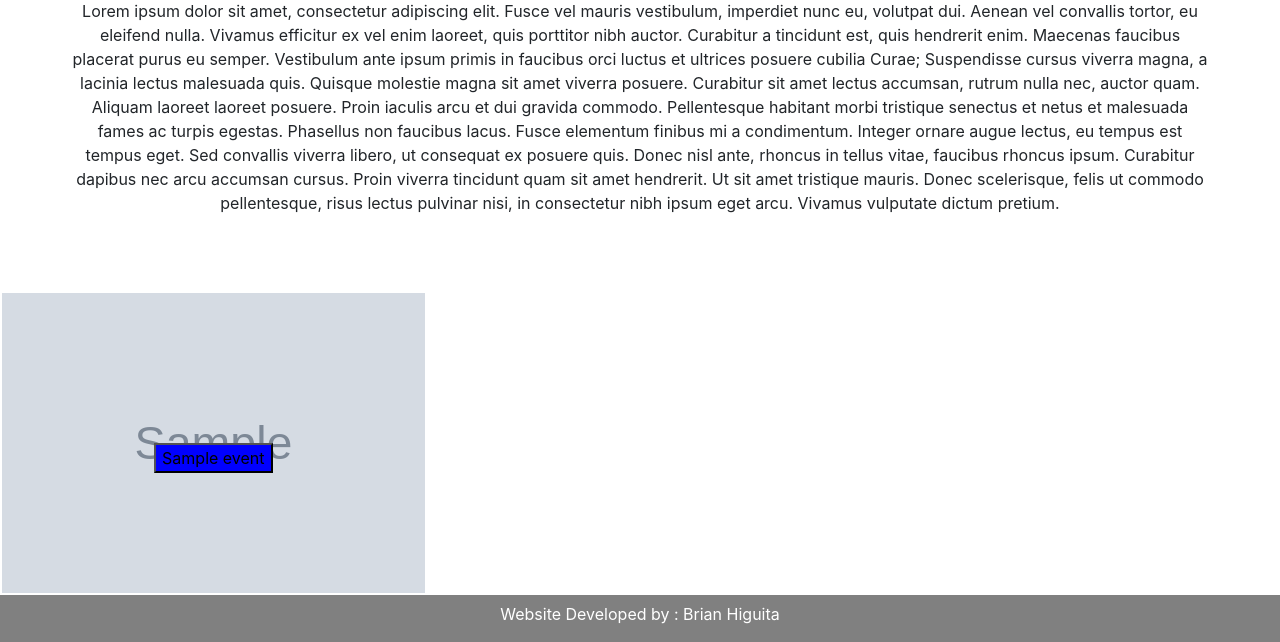
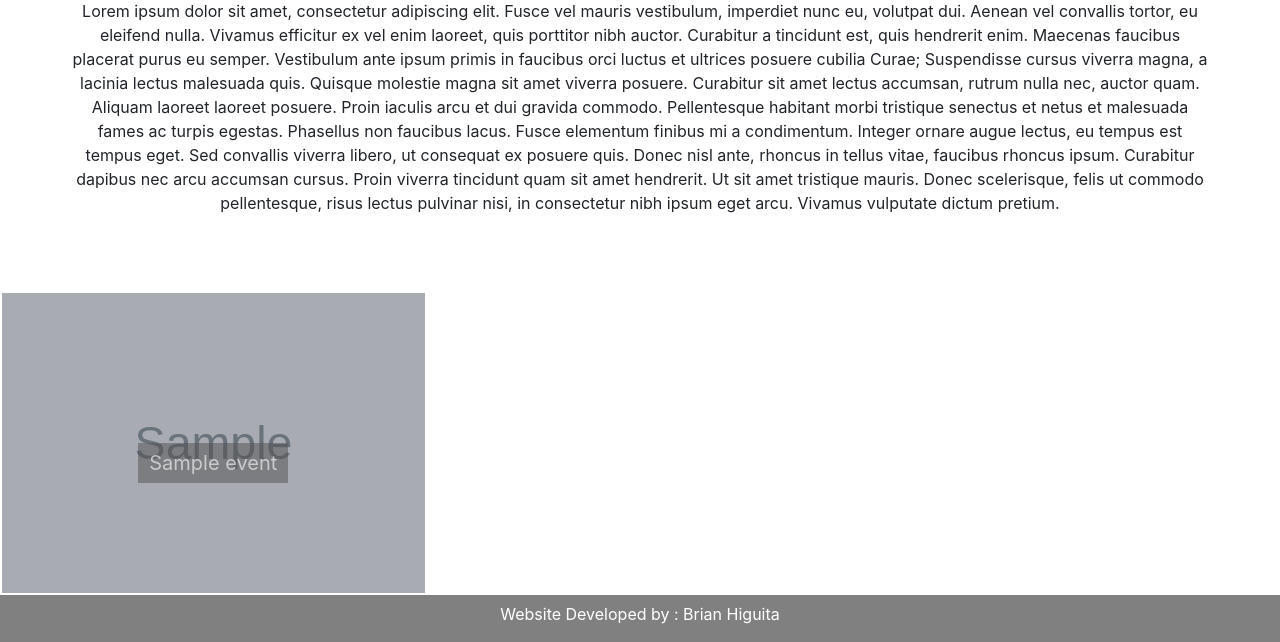
Before and after one commit to brianhiguita/events_manager, a PHP site: page / in a window 1280 px wide. Shown: the part 973-1615 px from the top of the page. Run offline with PHP 8.4, Linux system fonts and the light colour scheme; tables that the repository leaves empty or names only in its code hold one stand-in row (values such as "Sample post"); grey boxes marked "Sample" are stand-in pictures; some libraries are stand-ins or nearby versions.

Commit message:
homepage improvement, next - footer

```diff
--- a/css/style.css
+++ b/css/style.css
@@ -40,12 +40,22 @@
   display: flex;
 }
 
+.overlay {
+  display: flex;
+  height: 100%;
+  width: 100%;
+  background-color: rgba(64, 64, 64, 0.3);
+}
+
+.overlay:hover{
+  background-color: rgba(64, 64, 64, 0.1);
+}
+
 .event-link {
   width: 100%;
   height: 100%;
   display: flex;
   justify-content: center;
-  /* vertical-align: middle; */
   position: relative;
 }
 
@@ -55,8 +65,19 @@
 }
 
 .event-name-button {
-  background-color: blue;
+  background-color: rgba(80, 80, 80, 0.5);
+  width: 150px;
+  height: 40px;
+  border: 0px solid rgba(80, 80, 80, 0.9);
+  color: rgba(255, 255, 255, 0.6);
+  font-size: 20px;
 }
+
+.event-name-button:hover {
+  background-color: rgba(80, 80, 80, 0.7);
+  color: rgba(255, 255, 255, 0.8);
+}
+
 
 
 
--- a/index.php
+++ b/index.php
@@ -43,10 +43,14 @@
 
 				  <div class="col-md-4 event-wrapper">
 							<div class="img-responsive each-event" style="background-repeat: no-repeat; background-size: cover; background-position: center; background-image: url('<?php echo $new_event->image_array[$i] ?>'); ">
-								<div class="event-link">
-									<form class="" action="event.php" method="get">
-										<button class="event-name-button" type="submit" name="name" value="<?php echo $new_event->name_array[$i] ?>"><?php echo $new_event->name_array[$i] ?></button>
-									</form>
+								<div class="overlay">
+
+
+									<div class="event-link">
+										<form class="" action="event.php" method="get">
+											<button class="event-name-button" type="submit" name="name" value="<?php echo $new_event->name_array[$i] ?>"><?php echo $new_event->name_array[$i] ?></button>
+										</form>
+									</div>
 								</div>
 							</div>
 				  </div>
```
